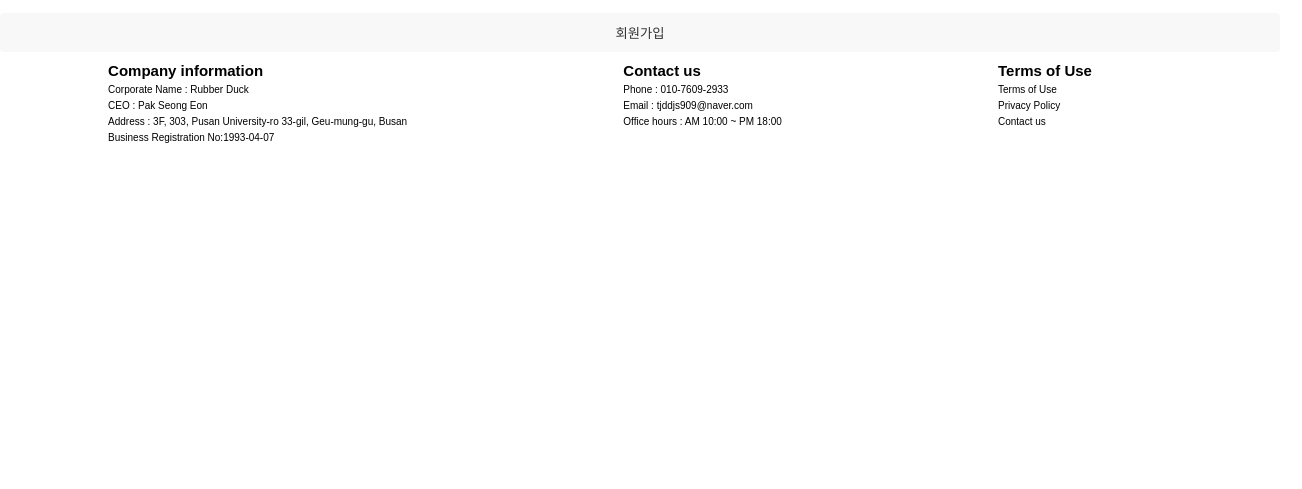
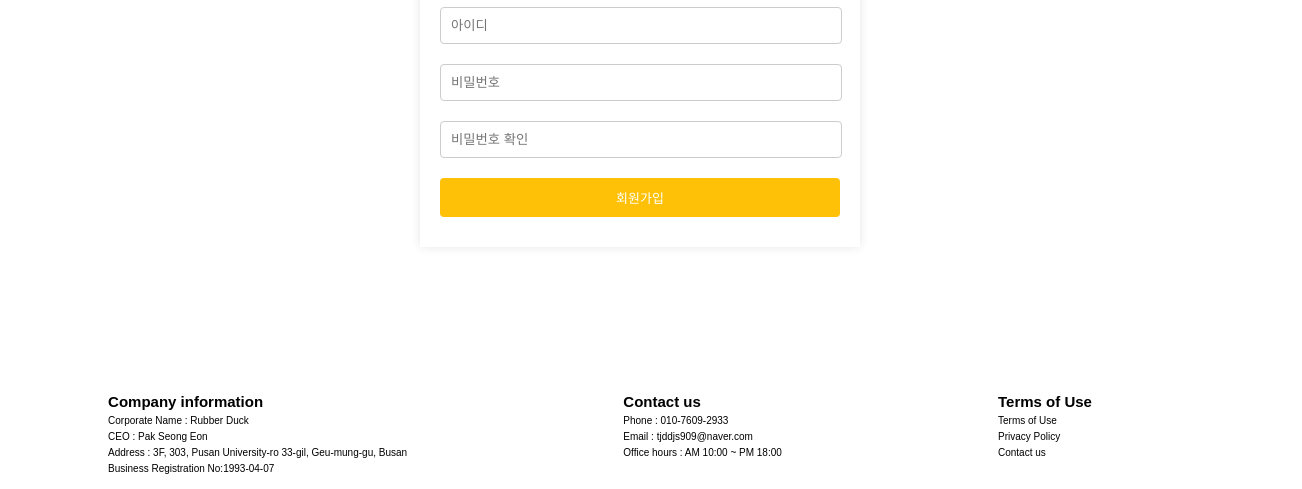
Before and after one commit to SeongEon-P/Presentation, a plain HTML site: page signup.html in a window 1280 px wide. Shown: the part 311-800 px from the top of the page, 1302 px wide, since content can reach past the window. Drawn offline with Linux system fonts and the light colour scheme; a script that the page names is missing.

Commit message:
24.02.26_check

```diff
--- a/css/style.css
+++ b/css/style.css
@@ -154,7 +154,7 @@
 }
 
 .form-group input {
-  width: 100%; /* 입력 필드의 가로 길이를 부모 요소의 100%로 설정 */
+  width: 95%; /* 입력 필드의 가로 길이를 부모 요소의 100%로 설정 */
   padding: 10px;
   border: 1px solid #ccc;
   border-radius: 4px;
@@ -167,6 +167,8 @@
   border: none;
   border-radius: 4px;
   margin-bottom: 10px; /* 버튼 간의 여백 */
+   font-size: 13px; /* 글자 크기 */
+  cursor: pointer; /* 커서 스타일 */
 }
 
 .btn-login {
@@ -175,12 +177,35 @@
 }
 
 .btn-signup {
-  background-color: #f8f8f8; /* 회원가입 버튼 색상 */
-  color: #333;
+  background-color: #ffc107; /* 회원가입 버튼 색상 */
+  color: white;
+  font-size: 13px;
   text-decoration: none; /* 링크 밑줄 제거 */
   display: block; /* 블록 레벨 요소로 만들어 너비를 100%로 설정 가능 */
   margin: 10px 0; /* 상하 마진 설정 */
 }
+
+
+.signup-main {
+  display: flex;
+  justify-content: center;
+  align-items: center;
+  min-height: 80vh; /* 높이를 화면의 80%로 설정하여 중앙에 위치하게 함 */
+}
+
+.signup-form-container {
+  width: 33%; /* 폼 컨테이너의 가로 길이를 화면의 1/3 크기로 설정 */
+  max-width: 400px; /* 최대 너비 설정 */
+  margin: auto; /* 자동 마진을 사용하여 수평 중앙 정렬 */
+  padding: 20px;
+  box-shadow: 0 0 10px rgba(0, 0, 0, 0.1);
+  text-align: center; /* 텍스트 중앙 정렬 */
+}
+
+
+
+
+
 
 /* 반응형 디자인을 위한 미디어 쿼리 */
 @media (max-width: 600px) {
```
Also changed, not shown: login.html (+1 -1 lines).
